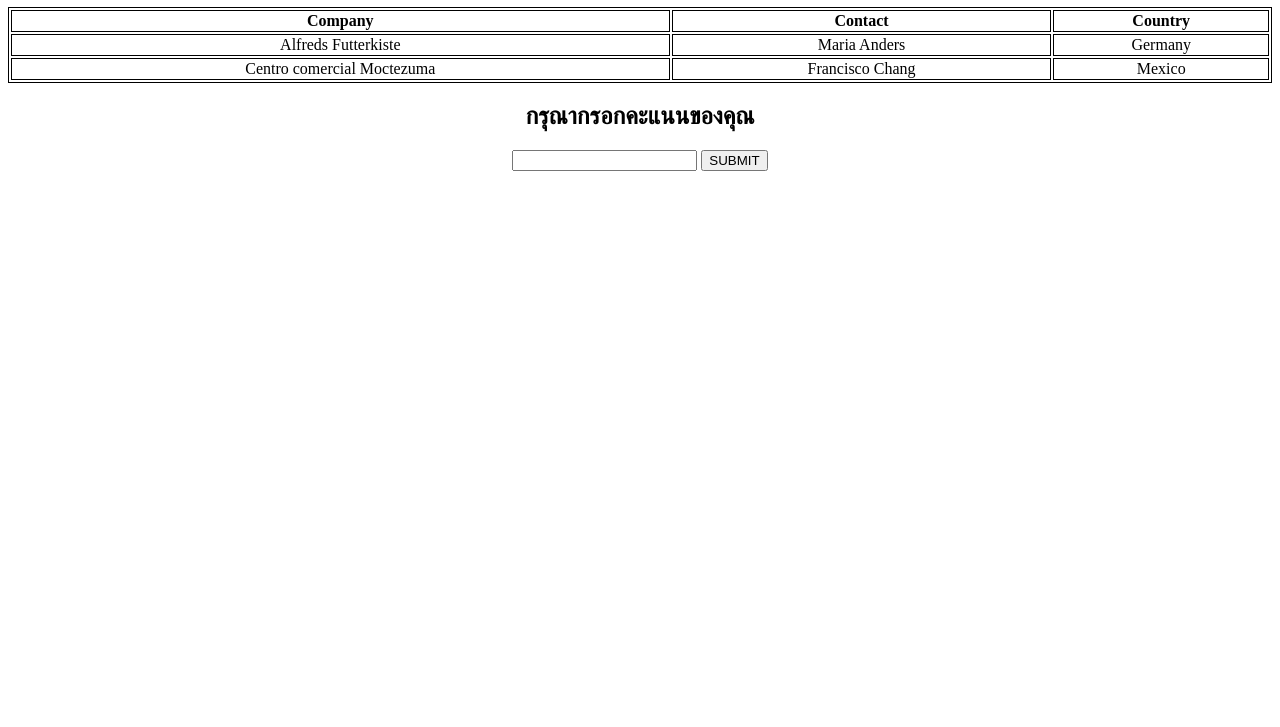
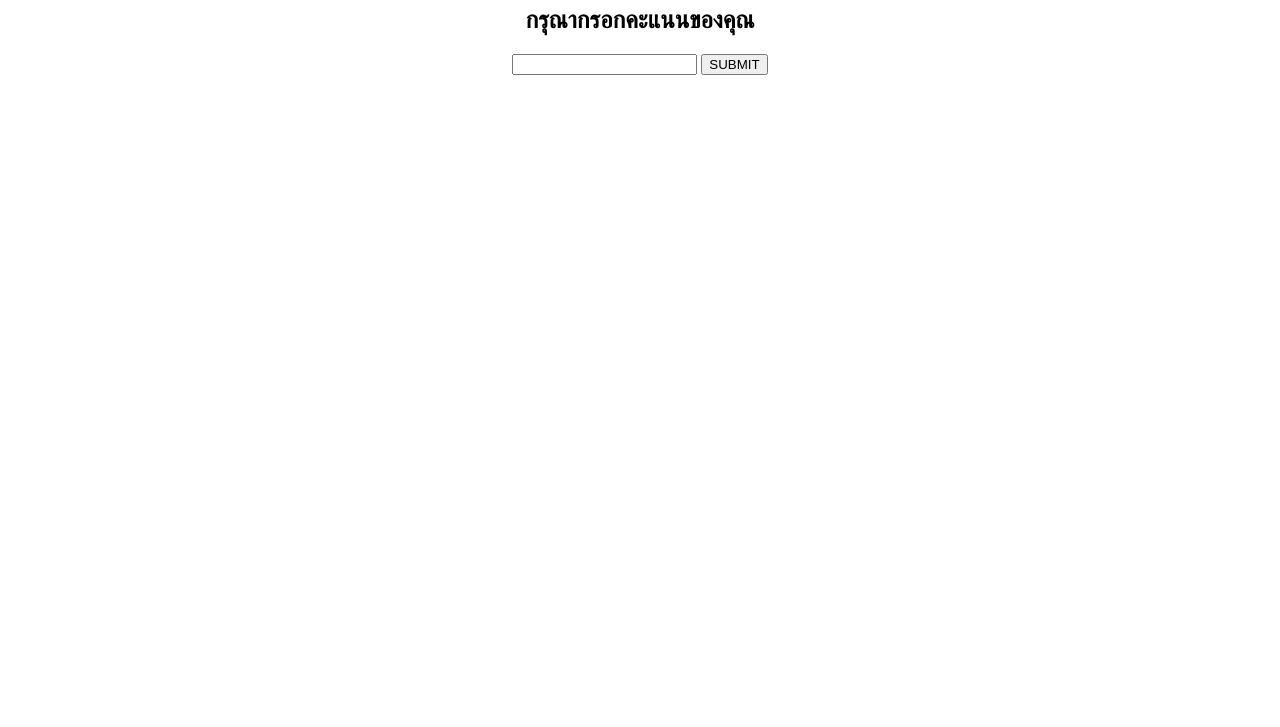
Before and after one commit to pluem0736/ifelse, a plain HTML site: page index.html in a window 1280 px wide. Shown: the part 73-800 px from the top of the page. Drawn offline with Linux system fonts and the light colour scheme.

Commit message:
Add files via upload

```diff
--- a/index.html
+++ b/index.html
@@ -10,23 +10,6 @@
 </head>
 <body>
     <h1>Kiadchaiwat Kanyathep</h1>
-    <table style="width:100%">
-        <tr>
-          <th>Company</th>
-          <th>Contact</th>
-          <th>Country</th>
-        </tr>
-        <tr>
-          <td>Alfreds Futterkiste</td>
-          <td>Maria Anders</td>
-          <td>Germany</td>
-        </tr>
-        <tr>
-          <td>Centro comercial Moctezuma</td>
-          <td>Francisco Chang</td>
-          <td>Mexico</td>
-        </tr>
-      </table>
     <h2>กรุณากรอกคะแนนของคุณ</h2>
     <input type="text" id="name">
     <button onclick="checkinput()">SUBMIT</button>
```
